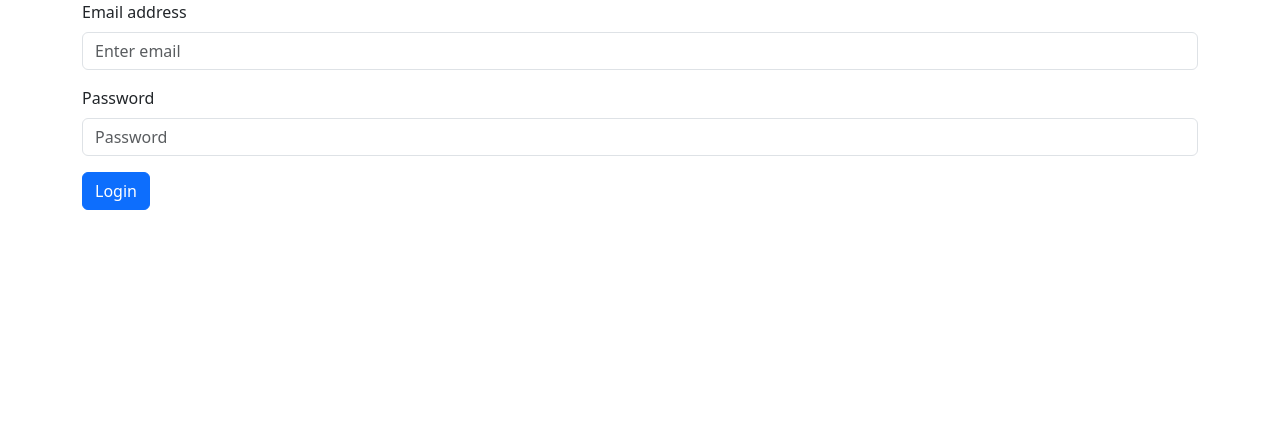
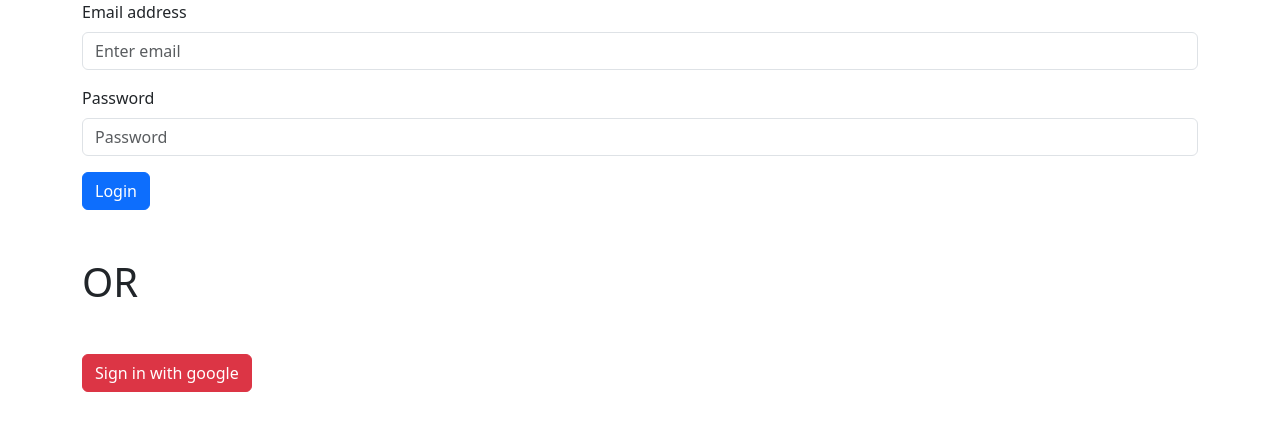
Before and after one commit to simee56/React-Js, a React (Create React App) app in the folder bookify/: page /login in a window 1280 px wide. Shown: the top 430 px of the page. Built offline with nearby package versions, Linux system fonts and the light colour scheme; no server answers.

Commit message:
use navigate

```diff
--- a/bookify/src/pages/login.jsx
+++ b/bookify/src/pages/login.jsx
@@ -1,13 +1,21 @@
-import React, { useState } from 'react';
+import React, { useState, useEffect } from 'react';
+import { useNavigate } from "react-router-dom";
 import Button from 'react-bootstrap/Button';
 import Form from 'react-bootstrap/Form';
 import { useFirebase } from "../context/firebase"
 
 const LoginPage = () => {
     const firebase = useFirebase();
+    const navigate = useNavigate();
 
     const [email, setEmail] = useState('');
     const [password, setPassword] = useState('');
+
+    useEffect(() => {
+        if (firebase.isLoggedIn)
+            //navigate
+            navigate("/");
+    }, [firebase, navigate])
 
     const handleSubmit = async (e) => {
         e.preventDefault();
@@ -48,6 +56,9 @@ const LoginPage = () => {
                 Login
             </Button>
         </Form>
+
+        <h1 className='mt-5 mb-5'>OR</h1>
+        <Button onClick={firebase.singinWithGoogle} variant='danger'>Sign in  with google</Button>
     </div>
 };
 
```
